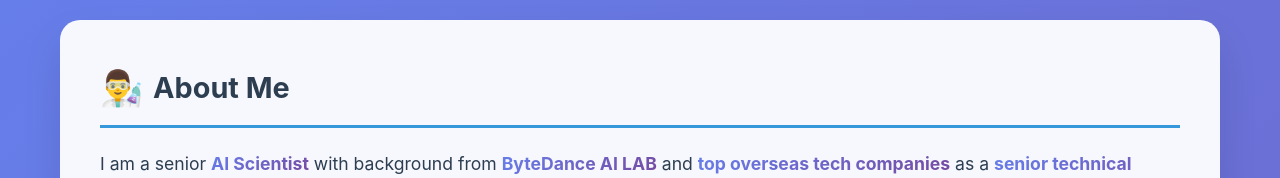
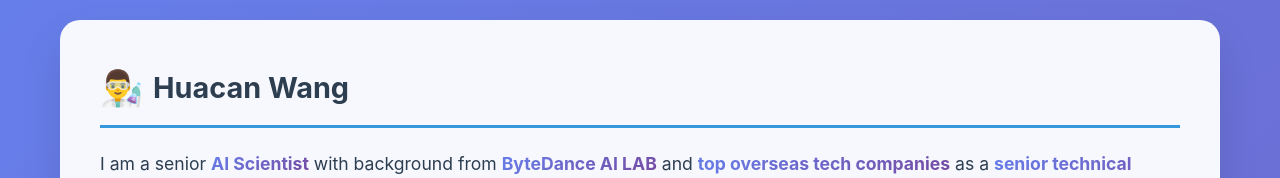
Before and after one commit to wanghuacan/wanghuacan.github.io, a plain HTML site: page index.html in a window 1280 px wide. Shown: the top 178 px of the page. Drawn offline with Linux system fonts and the light colour scheme.

Commit message:
Update index.html

```diff
--- a/index.html
+++ b/index.html
@@ -377,7 +377,7 @@
         <div class="main-content">
             <!-- About Me Section -->
             <div class="section">
-                <h2><span class="emoji">👨‍🔬</span> About Me</h2>
+                <h2><span class="emoji">👨‍🔬</span> Huacan Wang</h2>
                 <div class="intro-text">
                     I am a senior <span class="highlight">AI Scientist</span> with background from <span class="highlight">ByteDance AI LAB</span> and <span class="highlight">top overseas tech companies</span> as a <span class="highlight">senior technical expert/leader</span>, currently working as an <span class="highlight">AI Scientist</span> at a single family office. If you have forward-looking research experience or <span class="highlight">academic influence</span> or <span class="highlight">GPU/API resource accumulation</span>, welcome to contact for collaboration!
                 </div>
```
